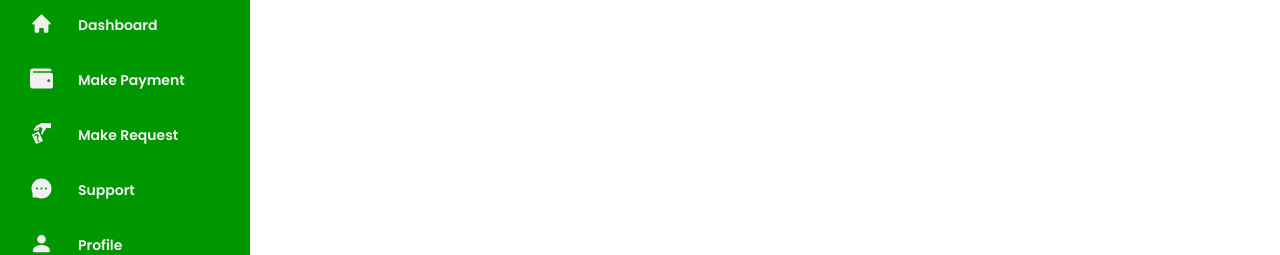
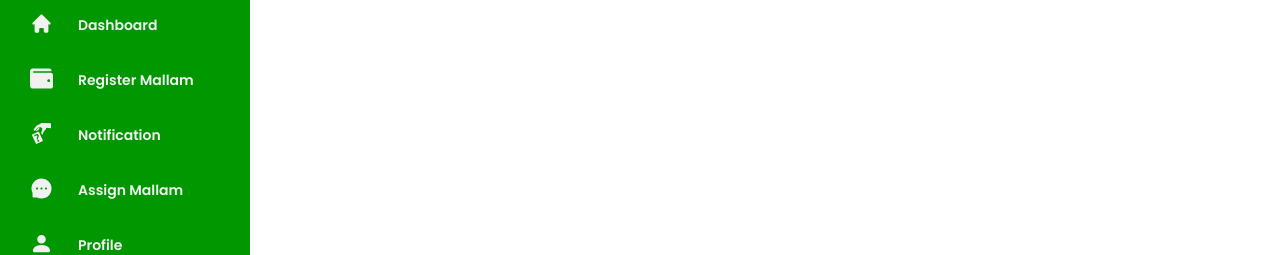
Before and after one commit to isaacetor/D.O-app, a React (Create React App) app: page /station in a window 1280 px wide. Shown: the part 176-431 px from the top of the page. Built offline with nearby package versions, Linux system fonts and the light colour scheme.

Commit message:
updating

```diff
--- a/src/components/blocks/stationblock/StationSideNav.tsx
+++ b/src/components/blocks/stationblock/StationSideNav.tsx
@@ -59,12 +59,12 @@ const StationSideNav = () => {
                 setSupport(true);
                 setAccount(true);
                 setLogout(true);
-                navigate("makepayment");
+                navigate("mallam");
               }}
             >
               <Navbars
                 pic={<FaWallet />}
-                routeName="Make Payment"
+                routeName="Register Mallam"
                 cl={wallet ? "#f1f1f1" : "white"}
                 bd={wallet ? "" : "4px solid white"}
                 hov={wallet ? " #03B903" : ""}
@@ -79,12 +79,12 @@ const StationSideNav = () => {
                 setSupport(true);
                 setAccount(true);
                 setLogout(true);
-                navigate("makerequest");
+                navigate("notify");
               }}
             >
               <Navbars
                 pic={<GiCardPickup />}
-                routeName="Make Request"
+                routeName="Notification"
                 cl={notify ? "#f1f1f1" : "white"}
                 bd={notify ? "" : "4px solid white"}
                 hov={notify ? " #03B903" : ""}
@@ -99,12 +99,12 @@ const StationSideNav = () => {
                 setSupport(false);
                 setAccount(true);
                 setLogout(true);
-                navigate("feedback");
+                navigate("assign");
               }}
             >
               <Navbars
                 pic={<AiFillMessage />}
-                routeName="Support"
+                routeName="Assign Mallam"
                 cl={support ? "#f1f1f1" : "white"}
                 bd={support ? "" : "4px solid white"}
                 hov={support ? " #03B903" : ""}
--- a/src/routes/AllRoutes.tsx
+++ b/src/routes/AllRoutes.tsx
@@ -21,6 +21,9 @@ import {
   UserRegister,
 } from "../pages";
 import { ErrorBoundary, NotFound } from "../utils";
+import Registermallam from "../pages/stationdashboard/Registermallam";
+import Notification from "../pages/stationdashboard/Notification";
+import AssignMallam from "../pages/stationdashboard/AssignMallam";
 
 export const element = createBrowserRouter([
   {
@@ -130,6 +133,24 @@ export const element = createBrowserRouter([
         errorElement: <ErrorBoundary />,
         hasErrorBoundary: true,
       },
+      {
+        path: "/station/mallam",
+        element: <Registermallam />,
+        errorElement: <ErrorBoundary />,
+        hasErrorBoundary: true,
+      },
+      {
+        path: "/station/Notify",
+        element: <Notification />,
+        errorElement: <ErrorBoundary />,
+        hasErrorBoundary: true,
+      },
+      {
+        path: "/station/assign",
+        element: <AssignMallam />,
+        errorElement: <ErrorBoundary />,
+        hasErrorBoundary: true,
+      },
     ],
   },
 
```
